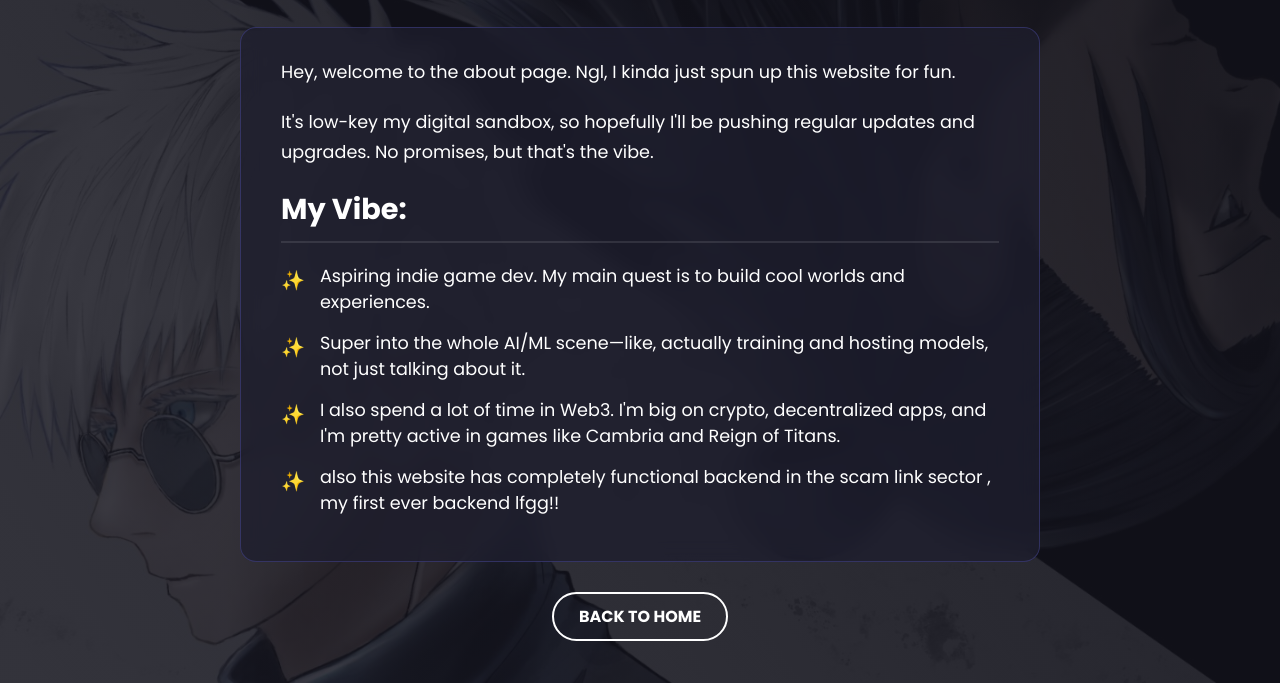
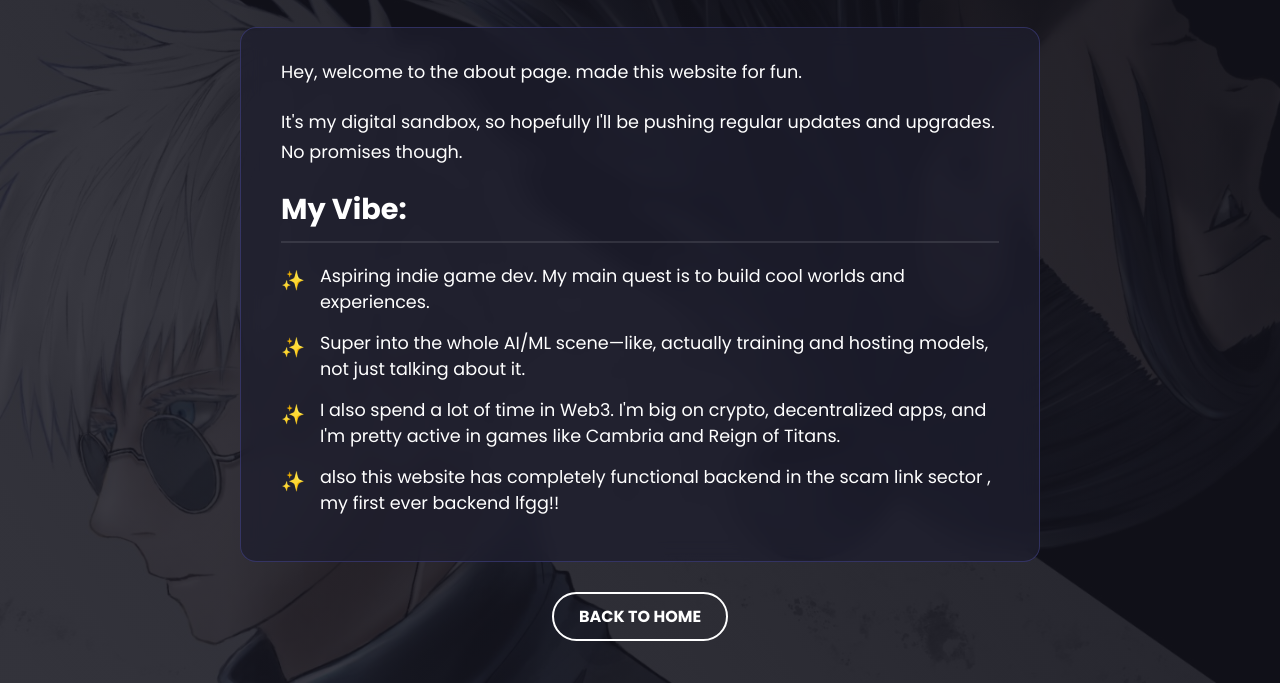
Before and after one commit to relzzy/my-personal-web, a plain HTML site: page about.html in a window 1280 px wide. Shown: the part 117-800 px from the top of the page. Drawn offline with Linux system fonts and the light colour scheme.

Commit message:
Add files via upload

```diff
--- a/about.html
+++ b/about.html
@@ -177,10 +177,10 @@
 
             <!-- Here is your refined "About Me" text -->
             <p>
-                Hey, welcome to the about page. Ngl, I kinda just spun up this website for fun.
+                Hey, welcome to the about page. made this website for fun.
             </p>
             <p>
-                It's low-key my digital sandbox, so hopefully I'll be pushing regular updates and upgrades. No promises, but that's the vibe.
+                It's my digital sandbox, so hopefully I'll be pushing regular updates and upgrades. No promises though.
             </p>
 
             <h2>My Vibe:</h2>
```
